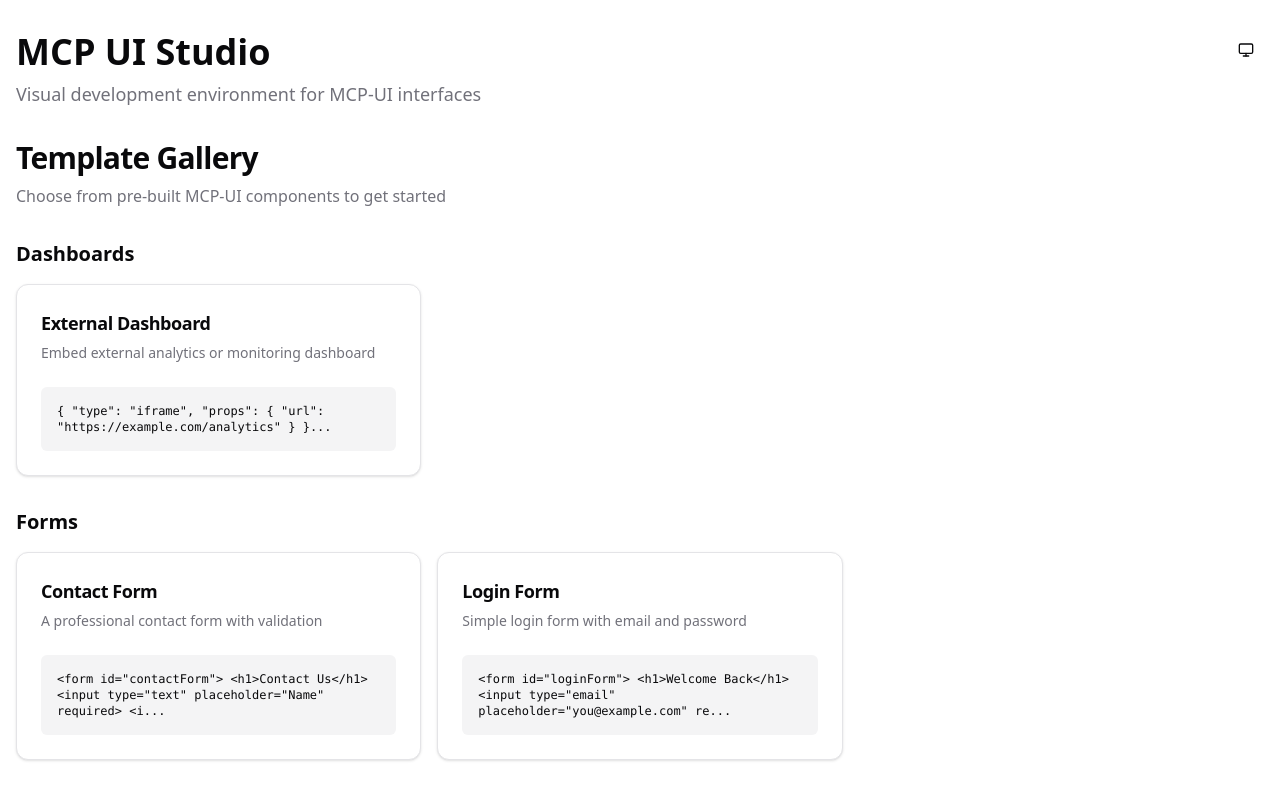
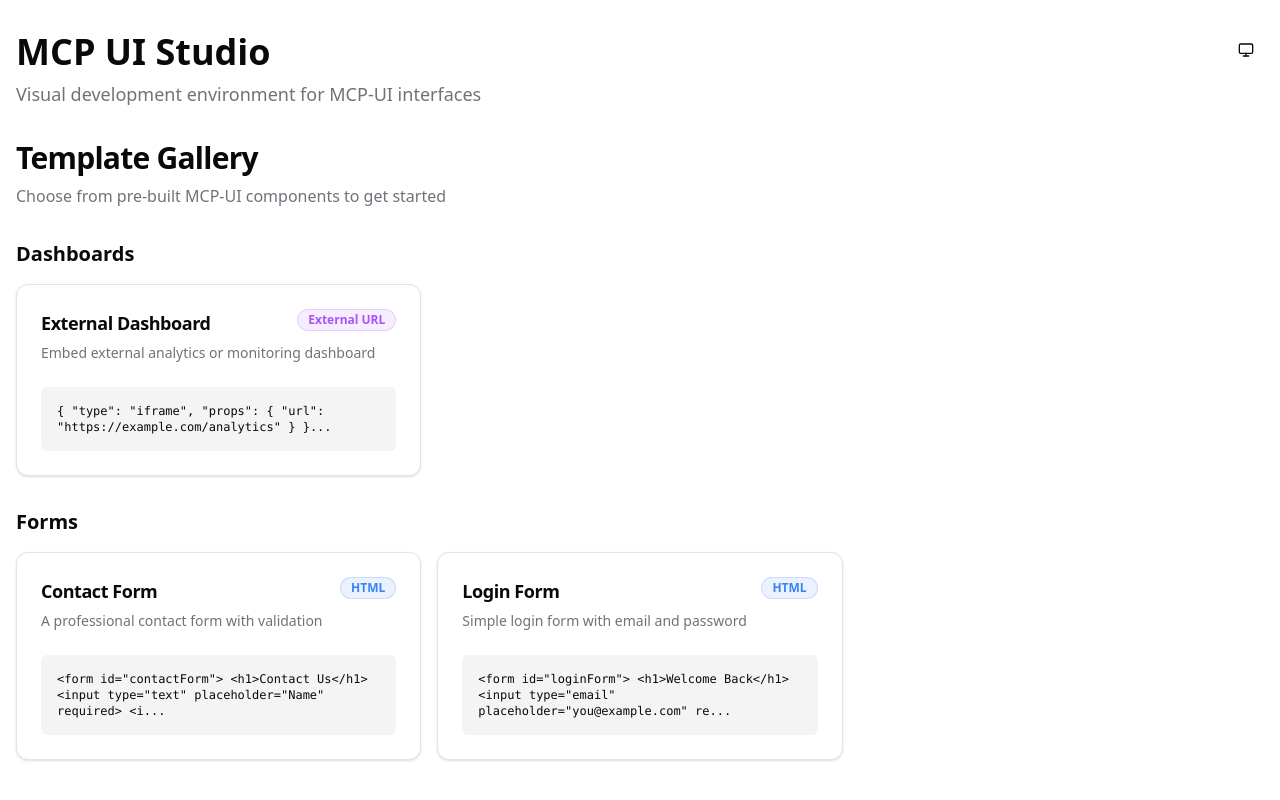
Before and after one commit to d-barletta/mcp-ui-studio, a Next.js app: page / in a window 1280 px wide. Built offline with nearby package versions, Linux system fonts and the light colour scheme.

Commit message:
feat: improve content error messaging and add content type badges in template gallery

```diff
--- a/app/page.tsx
+++ b/app/page.tsx
@@ -122,7 +122,7 @@ ${indentedScript}
       setEditedContent(parsed as ContentType);
       setContentError(null);
     } catch (error) {
-      setContentError('Invalid JSON syntax');
+      setContentError('Invalid UI format');
     }
   };
 
--- a/components/template-gallery.tsx
+++ b/components/template-gallery.tsx
@@ -10,6 +10,22 @@ interface TemplateGalleryProps {
 
 export function TemplateGallery({ onSelectTemplate }: TemplateGalleryProps) {
   const categories = Array.from(new Set(templates.map(t => t.category)));
+
+  const getContentTypeBadge = (template: Template) => {
+    const { type } = template.content;
+    const badges = {
+      rawHtml: { label: 'HTML', className: 'bg-blue-500/10 text-blue-500 border-blue-500/20' },
+      externalUrl: { label: 'External URL', className: 'bg-purple-500/10 text-purple-500 border-purple-500/20' },
+      remoteDom: { label: 'Remote DOM', className: 'bg-green-500/10 text-green-500 border-green-500/20' },
+    };
+
+    const badge = badges[type];
+    return (
+      <span className={`inline-flex items-center rounded-full border px-2.5 py-0.5 text-xs font-semibold transition-colors ${badge.className}`}>
+        {badge.label}
+      </span>
+    );
+  };
 
   return (
     <div className="space-y-8">
@@ -33,7 +49,10 @@ export function TemplateGallery({ onSelectTemplate }: TemplateGalleryProps) {
                   onClick={() => onSelectTemplate(template)}
                 >
                   <CardHeader>
-                    <CardTitle className="text-lg">{template.name}</CardTitle>
+                    <div className="flex items-start justify-between gap-2">
+                      <CardTitle className="text-lg">{template.name}</CardTitle>
+                      {getContentTypeBadge(template)}
+                    </div>
                     <CardDescription>{template.description}</CardDescription>
                   </CardHeader>
                   <CardContent>
```
